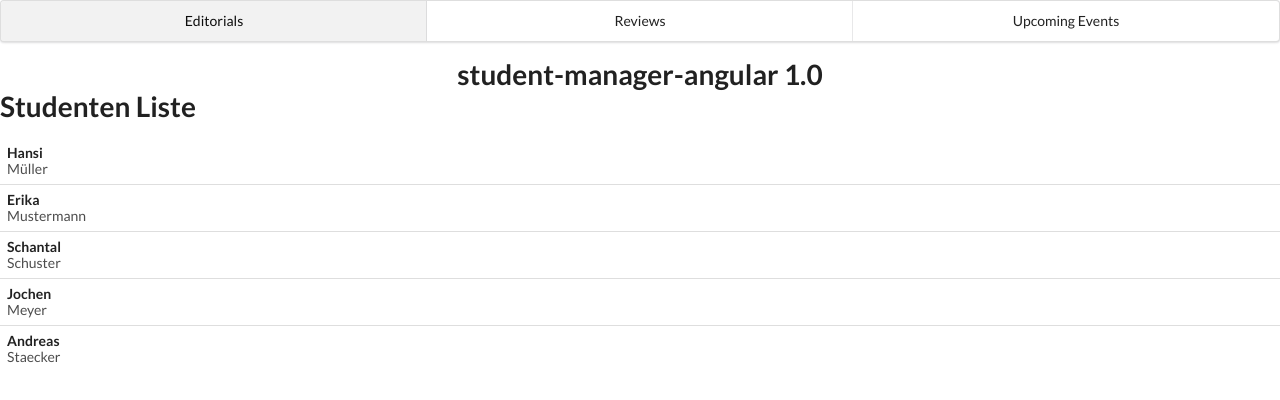
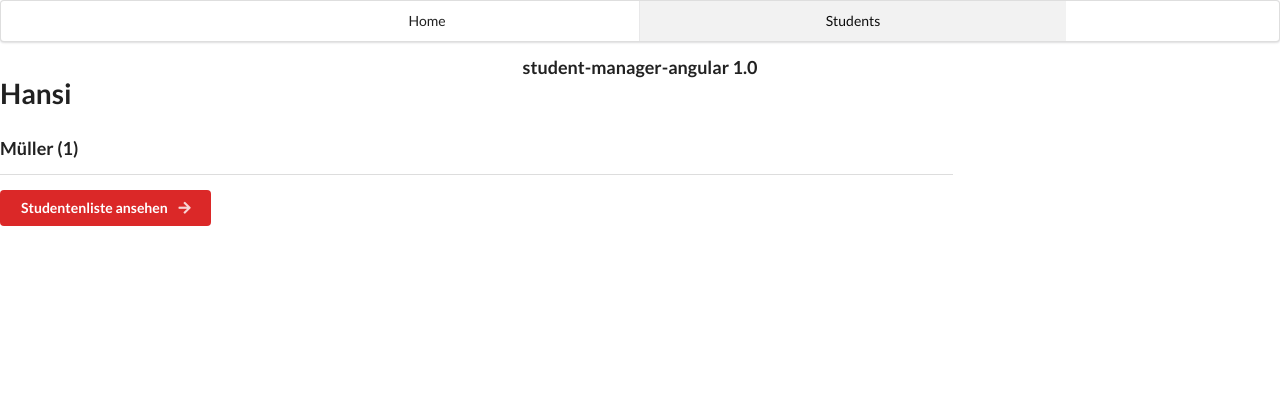
Before and after one commit to Andreasman/student-frontend-angular, an Angular app: page /students/1 in a window 1280 px wide. Shown: the top 400 px of the page. Built offline with nearby package versions, Linux system fonts and the light colour scheme.

Commit message:
chapter 8.2 finished

```diff
--- a/src/app/app.component.html
+++ b/src/app/app.component.html
@@ -1,8 +1,15 @@
 <!--The content below is only a placeholder and can be replaced.-->
+<div class="ui three item menu">
+  <a routerLink="home" routerLinkActive="active" class="item">Home</a>
+  <a routerLink="students" routerLinkActive="active" class="item">Students</a>
+
+</div>
 <div style="text-align:center">
-  <h1>
+  <h3>
     {{ title }} 1.0
-  </h1>
+  </h3>
 </div>
-<sm-student-list *ngIf="listOn" (showDetailsEvent)="showDetails($event)"></sm-student-list>
-<sm-student-details *ngIf="detailsOn" (showListEvent)="showList()" [student]="student"></sm-student-details>
+<router-outlet></router-outlet>
+
+<!--<sm-student-list *ngIf="listOn" (showDetailsEvent)="showDetails($event)"></sm-student-list>-->
+<!--<sm-student-details *ngIf="detailsOn" (showListEvent)="showList()" [student]="student"></sm-student-details>-->
--- a/src/app/app.module.ts
+++ b/src/app/app.module.ts
@@ -6,16 +6,19 @@ import {StudentListComponent} from './student-list/student-list.component';
 import {StudentListItemComponent} from './student-list-item/student-list-item.component';
 import {StudentDetailsComponent} from './student-details/student-details.component';
 import {StudentManagerService} from './shared/student-manager.service';
+import {HomeComponent} from './home/home.component';
+import {AppRoutingModule} from './app-routing.module';
 
 @NgModule({
   declarations: [
     AppComponent,
     StudentListComponent,
     StudentListItemComponent,
-    StudentDetailsComponent
+    StudentDetailsComponent,
+    HomeComponent
   ],
   imports: [
-    BrowserModule
+    BrowserModule, AppRoutingModule
   ],
   providers: [StudentManagerService],
   bootstrap: [AppComponent]
--- /dev/null
+++ b/src/app/home/home.component.ts
@@ -0,0 +1,20 @@
+import {Component, OnInit} from '@angular/core';
+
+@Component({
+  selector: 'sm-home',
+  template: `
+    <p>
+      Welcome to the Studentmanager!
+    </p>
+  `,
+  styles: []
+})
+export class HomeComponent implements OnInit {
+
+  constructor() {
+  }
+
+  ngOnInit() {
+  }
+
+}
--- a/src/app/shared/student-manager.service.ts
+++ b/src/app/shared/student-manager.service.ts
@@ -8,19 +8,19 @@ export class StudentManagerService {
   constructor() {
     this.students = [
       new Student(
-        'Hansi', 'Müller'
+        '1', 'Hansi', 'Müller'
       ),
       new Student(
-        'Erika', 'Mustermann'
+        '2', 'Erika', 'Mustermann'
       ),
       new Student(
-        'Schantal', 'Schuster'
+        '3', 'Schantal', 'Schuster'
       ),
       new Student(
-        'Jochen', 'Meyer'
+        '4', 'Jochen', 'Meyer'
       ),
       new Student(
-        'Andreas', 'Staecker'
+        '5', 'Andreas', 'Staecker'
       )
     ];
   }
@@ -28,4 +28,10 @@ export class StudentManagerService {
   getAll() {
     return this.students;
   }
+
+  getSingle(id) {
+    // console.table(this.students);
+
+    return this.students.find(student => student.id === id);
+  }
 }
--- a/src/app/shared/student.ts
+++ b/src/app/shared/student.ts
@@ -1,7 +1,9 @@
 export class Student {
 
   constructor(
+    public id: string,
     public firstname: string,
     public lastname: string
-  ) { }
+  ) {
+  }
 }
--- a/src/app/student-details/student-details.component.html
+++ b/src/app/student-details/student-details.component.html
@@ -1,8 +1,13 @@
-<div class="ui grid" *ngIf="student">
-  <div class="twelve wide column">
-    <h1 class="ui header">{{ student.firstname }}</h1>
-    <h3 class="ui header">{{ student.lastname }}</h3>
-    <div class="ui divider"></div>
+<div class="container">
+  <div class="ui grid" *ngIf="student">
+    <div class="twelve wide column">
+      <h1 class="ui header">{{ student.firstname }}</h1>
+      <h3 class="ui header">{{ student.lastname }} ({{ student.id }})</h3>
+      <div class="ui divider"></div>
+    </div>
   </div>
-  <button (click)="showStudentList()" class="ui red button">Zurück zur Studenten-Liste</button>
+  <a routerLink="/students" class="ui red button">
+    Studentenliste ansehen
+    <i class="right arrow icon"></i>
+  </a>
 </div>
--- a/src/app/student-details/student-details.component.ts
+++ b/src/app/student-details/student-details.component.ts
@@ -1,17 +1,26 @@
-import {Component, EventEmitter, Input, Output} from '@angular/core';
+import {Component, OnInit} from '@angular/core';
 import {Student} from '../shared/student';
+import {StudentManagerService} from '../shared/student-manager.service';
+import {ActivatedRoute} from '@angular/router';
 
 @Component({
   selector: 'sm-student-details',
-  templateUrl: './student-details.component.html',
-  styles: []
+  templateUrl: './student-details.component.html'
 })
-export class StudentDetailsComponent {
-  @Input() student: Student;
-  @Output() showListEvent = new EventEmitter<any>();
+export class StudentDetailsComponent implements OnInit {
+  student: Student;
 
-  showStudentList() {
-    this.showListEvent.emit();
+  constructor(
+    private studentService: StudentManagerService,
+    private route: ActivatedRoute) {
+  }
+
+
+  ngOnInit() {
+    const params = this.route.snapshot.params;
+    console.log(params['id']);
+    this.student = this.studentService.getSingle(params['id']);
+    console.log(this.student);
   }
 
 }
--- a/src/app/student-list-item/student-list-item.component.html
+++ b/src/app/student-list-item/student-list-item.component.html
@@ -1,4 +1,4 @@
 <div class="content">
   <div class="header">{{ student.firstname }}</div>
-  <div class="description"> {{ student.lastname }}</div>
+  <div class="description"> {{ student.lastname }} ({{ student.id }})</div>
 </div>
--- a/src/app/student-list/student-list.component.html
+++ b/src/app/student-list/student-list.component.html
@@ -1,7 +1,7 @@
 <h1 class="ui header">Studenten Liste</h1>
 <div class="ui middle aligned selection divided list">
   <a class="sm-student-list-item item" *ngFor="let s of students" [student]="s"
-     (click)="showDetails(s)">
+     [routerLink]="s.id">
 
   </a>
 </div>
--- a/src/app/student-list/student-list.component.ts
+++ b/src/app/student-list/student-list.component.ts
@@ -1,4 +1,4 @@
-import {Component, EventEmitter, OnInit, Output} from '@angular/core';
+import {Component, OnInit} from '@angular/core';
 import {Student} from '../shared/student';
 import {StudentManagerService} from '../shared/student-manager.service';
 
@@ -9,14 +9,8 @@ import {StudentManagerService} from '../shared/student-manager.service';
 })
 export class StudentListComponent implements OnInit {
   students: Student[];
-  @Output() showDetailsEvent = new EventEmitter<Student>();
 
   constructor(private studentManagerService: StudentManagerService) {
-  }
-
-  showDetails(student: Student) {
-    this.showDetailsEvent.emit(student);
-    console.log('showDetailsEvent...');
   }
 
   ngOnInit() {
--- a/src/index.html
+++ b/src/index.html
@@ -9,11 +9,7 @@
   <link rel="icon" type="image/x-icon" href="favicon.ico">
 </head>
 <body>
-<div class="ui three item menu">
-  <a class="active item">Editorials</a>
-  <a class="item">Reviews</a>
-  <a class="item">Upcoming Events</a>
-</div>
+
 <sm-root></sm-root>
 </body>
 </html>
```
Also changed, not shown: src/app/app-routing.module.ts (added, +33 -0 lines), 1 other file (tests, documents, lock files or other folders).
